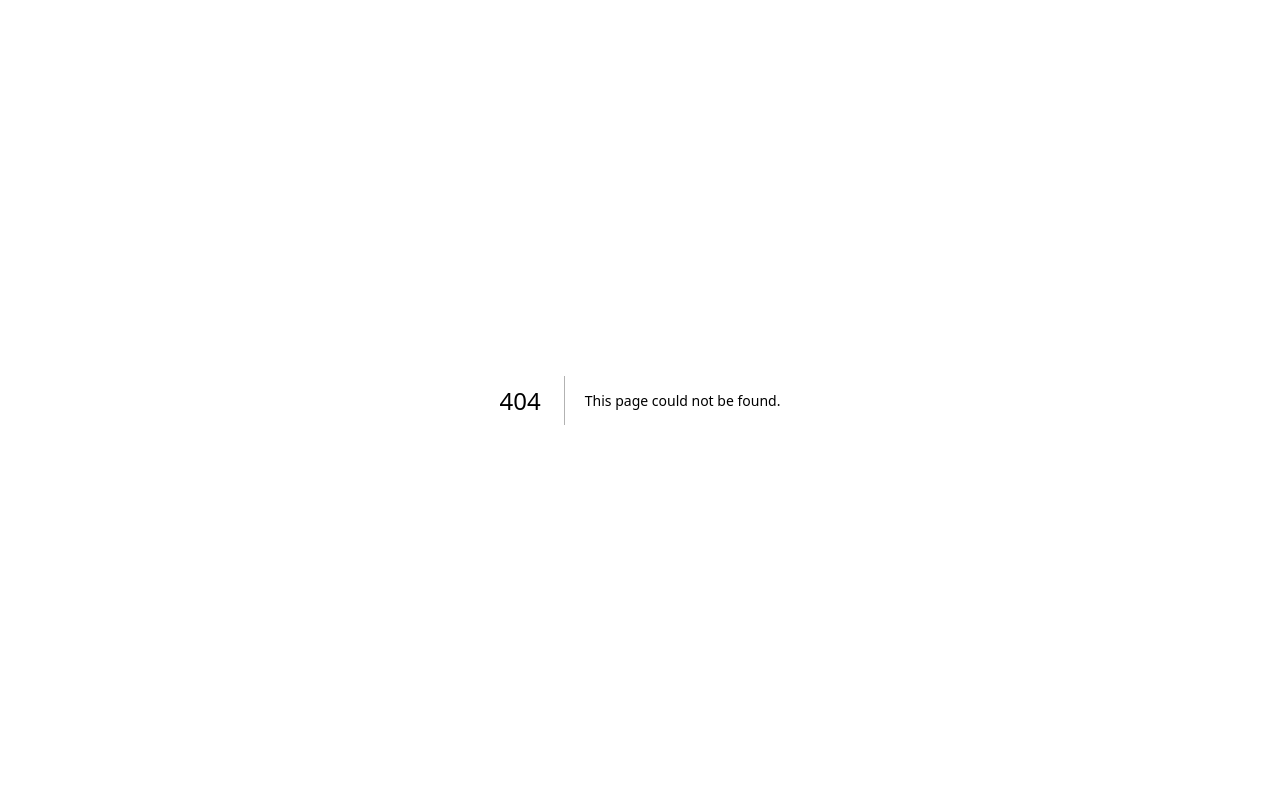
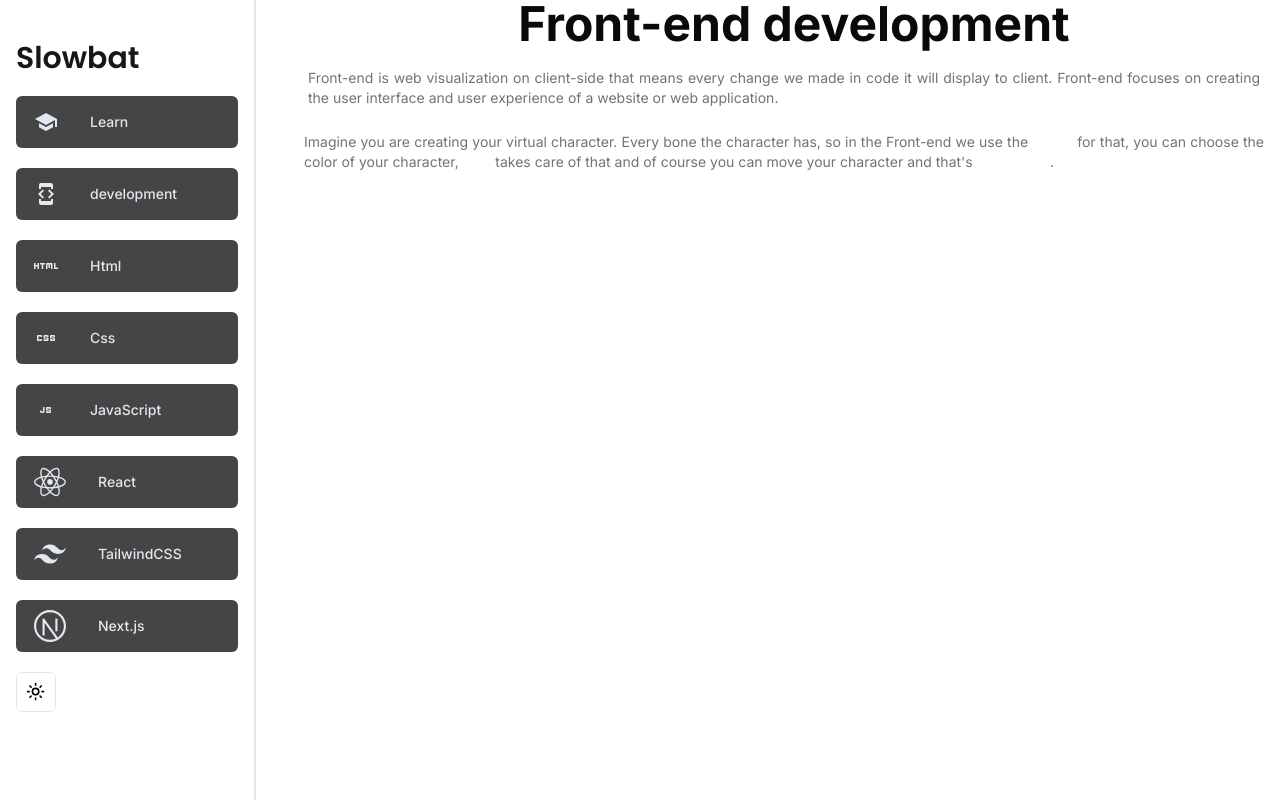
Before and after one commit to Slowbat200/web-dev-courseo, a Next.js app: page /development/frontend in a window 1280 px wide. Before the commit this address had no page. Built offline with nearby package versions, Linux system fonts and the light colour scheme.

Commit message:
adding new content todevelopment page

```diff
--- a/.components/Frontend.tsx
+++ b/app/(main)/(routes)/development/(pages)/(routes)/backend/page.tsx
@@ -1,26 +1,30 @@
+'use client';
+
 import { useRouter } from 'next/navigation';
 
-const Frontend = () => {
+const Backend = () => {
   const router = useRouter();
   return (
     <div className='w-full h-full '>
       <div>
         <h1 className='text-2xl md:text-4xl lg:text-5xl font-bold leading-none md:leading-none lg:leading-none pl-5 text-center'>
-          Front-end development
+          Backend development
         </h1>
       </div>
       <div className='mt-5 mx-3'>
         <p className='text-muted-foreground text-sm mt-3 px-2 text-justify'>
-          Front-end is web visualization on client-side that means every change
-          we made in code it will display to client. Front-end focuses on
-          creating the user interface and user experience of a website or web
-          application.{' '}
+          Backend is web visualization on server-side. Backend, focuses on
+          building the server-side logic and infrastucture that powers web
+          aplplication.While front-end development deals with what users see and
+          interact with on the client side, backend development manages the
+          behind-the-scenes processes that enable the functionality, data
+          storage, and communication between the client and server.{' '}
         </p>
       </div>
       <div className='mt-3 mx-2 flex flex-row'>
         <p className='text-sm text-muted-foreground mt-3 px-2 text-justify'>
           Imagine you are creating your virtual character. Every bone the
-          character has, so in the Front-end we use the{' '}
+          character has, so in the Backend we use the{' '}
           <button
             onClick={() => router.push('/html')}
             className='font-bold text-white'
@@ -38,7 +42,7 @@
           that's{' '}
           <button
             onClick={() => router.push('/javascript')}
-              className='font-bold text-white'
+            className='font-bold text-white'
           >
             JavaScript
           </button>
@@ -49,4 +53,4 @@
   );
 };
 
-export default Frontend;
+export default Backend;
--- a/.components/Backend.tsx
+++ b/app/(main)/(routes)/development/(pages)/(routes)/frontend/page.tsx
@@ -1,28 +1,28 @@
+'use client';
+
 import { useRouter } from 'next/navigation';
 
-const Backend = () => {
+export default function frontend() {
   const router = useRouter();
   return (
     <div className='w-full h-full '>
       <div>
         <h1 className='text-2xl md:text-4xl lg:text-5xl font-bold leading-none md:leading-none lg:leading-none pl-5 text-center'>
-          Backend development
+          Front-end development
         </h1>
       </div>
       <div className='mt-5 mx-3'>
         <p className='text-muted-foreground text-sm mt-3 px-2 text-justify'>
-          Backend is web visualization on server-side. Backend, focuses on
-          building the server-side logic and infrastucture that powers web
-          aplplication.While front-end development deals with what users see and
-          interact with on the client side, backend development manages the
-          behind-the-scenes processes that enable the functionality, data
-          storage, and communication between the client and server.{' '}
+          Front-end is web visualization on client-side that means every change
+          we made in code it will display to client. Front-end focuses on
+          creating the user interface and user experience of a website or web
+          application.{' '}
         </p>
       </div>
       <div className='mt-3 mx-2 flex flex-row'>
         <p className='text-sm text-muted-foreground mt-3 px-2 text-justify'>
           Imagine you are creating your virtual character. Every bone the
-          character has, so in the Backend we use the{' '}
+          character has, so in the Front-end we use the{' '}
           <button
             onClick={() => router.push('/html')}
             className='font-bold text-white'
@@ -40,7 +40,7 @@
           that's{' '}
           <button
             onClick={() => router.push('/javascript')}
-            className='font-bold text-white'
+              className='font-bold text-white'
           >
             JavaScript
           </button>
@@ -50,5 +50,3 @@
     </div>
   );
 };
-
-export default Backend;
--- a/.components/Fullstack.tsx
+++ b/app/(main)/(routes)/development/(pages)/(routes)/fullstack/page.tsx
@@ -13,7 +13,7 @@
           Node.js, Python, and Java. This holistic approach allows us to build
           seamless, responsive, and feature-rich web applications.
         </p>
-      </div>1
+      </div>
     </div>
   );
 };
--- a/app/(main)/(routes)/development/_components/intro.tsx
+++ b/app/(main)/(routes)/development/_components/intro.tsx
@@ -1,8 +1,21 @@
 'use client';
 
+import { Button } from '@/components/ui/button';
+import {
+  Card,
+  CardHeader,
+  CardContent,
+  CardTitle,
+  CardFooter,
+} from '@/components/ui/card';
+import { Separator } from '@/components/ui/separator';
+import Link from 'next/link';
+import { useRouter } from 'next/navigation';
+
 export default function Intro() {
+  const router = useRouter();
   return (
-    <section id='section' className='pt-10 h-screen'>
+    <section id='section' className='pt-10 h-full'>
       <div className='flex flex-col gap-10'>
         <div className='flex flex-col gap-2'>
           <h1 className='text-2xl lg:text-3xl xl:text-4xl 2xl:text-5xl font-bold text-center'>
@@ -11,7 +24,7 @@
           <h2 className='text-xl lg:text-2xl xl:text-3xl 2xl:text-4xl font-bold text-center'>
             Lesson 1: Overview of Web Development
           </h2>
-          <p className='text-lg'>
+          <p className='text-lg lg:pr-5 px-5 lg:px-0 text-justify'>
             Welcome to our beginner web development journey. In this lesson,
             we&apos;ll explore what web development is all about and the various
             roles involved in creating websites and web applications so what is
@@ -19,10 +32,10 @@
           </p>
         </div>
         <div className='flex flex-col gap-2'>
-          <h3 className='text-lg lg:text-xl xl:text-2xl 2xl:text-3xl font-bold'>
+          <h3 className='text-lg lg:text-xl xl:text-2xl 2xl:text-3xl font-bold text-center lg:text-left'>
             What is Web Development?
           </h3>
-          <p className='text-lg'>
+          <p className='text-lg lg:pr-5 px-5 lg:px-0 text-justify'>
             Web development refers to the process of creating websites and web
             applications. This includes everything from building simple static
             pages to complex web-based applications, social network services,
@@ -30,15 +43,81 @@
           </p>
         </div>
         <div className='flex flex-col gap-2'>
-          <h3 className='text-lg lg:text-xl xl:text-2xl 2xl:text-3xl font-bold'>
+          <h3 className='text-lg lg:text-xl xl:text-2xl 2xl:text-3xl font-bold text-center lg:text-left'>
             Types of Web Development?
           </h3>
-          <p className='text-lg'>
+          <p className='text-lg lg:pr-5 px-5 lg:px-0 text-justify'>
             Web development refers to the process of creating websites and web
             applications. This includes everything from building simple static
             pages to complex web-based applications, social network services,
-            and more.
+            and more. As a web developer, you will encounter three types of web
+            development namely Front-end development, Back-end development and
+            Full-stack development. In this section I&apos;tell you just basic
+            information about each type of web development, and under this
+            section there are three tabs: Front-end development, Back-end
+            development and Full-stack development. When you click on the button,
+            you will be redirected to a page where you can learn more about these
+            types of web development.
           </p>
+        </div>
+        <div className='flex flex-col lg:flex-row gap-8 lg:pr-8 px-5 lg:px-0 py-5'>
+          <Card>
+            <CardHeader>
+              <CardTitle>Front-end development</CardTitle>
+            </CardHeader>
+            <Separator orientation='horizontal' className='mb-5' />
+            <CardContent>
+              <p>
+                Front-end development is the development of the user interface
+                and user experience of a website or web application. It is the
+                part of the website that is visible to the user.
+              </p>
+            </CardContent>
+            <CardFooter>
+              <Button variant='outline'>
+                <Link href='/development/frontend'>Read more</Link>
+              </Button>
+            </CardFooter>
+          </Card>
+
+          <Card>
+            <CardHeader>
+              <CardTitle>Back-end development</CardTitle>
+            </CardHeader>
+            <Separator orientation='horizontal' className='mb-5' />
+            <CardContent>
+              <p>
+                Back-end development is the development of the server-side of a
+                website or web application. It is the part of the website that
+                is not visible to the user.
+              </p>
+            </CardContent>
+            <CardFooter>
+              <Button variant='outline'>
+                <Link href='/development/backend'>Read more</Link>
+              </Button>
+            </CardFooter>
+          </Card>
+
+          <Card>
+            <CardHeader>
+              <CardTitle>Full-stack development</CardTitle>
+            </CardHeader>
+            <Separator orientation='horizontal' className='mb-5' />
+            <CardContent>
+              <p>
+                Full-stack development is the development of both the front-end
+                and back-end of a website or web application. It is the part of
+                the website that is both visible to the user and not visible to
+                the user.
+              </p>
+            </CardContent>
+            <CardFooter>
+              <Button variant='outline'>
+                <Link href='/development/fullstack'>Read more</Link>
+              </Button>
+            </CardFooter>
+          </Card>
         </div>
       </div>
     </section>
--- a/components/icon-wrapper.tsx
+++ b/components/icon-wrapper.tsx
@@ -4,7 +4,6 @@
 import CssIcon from '@mui/icons-material/Css';
 import JavascriptIcon from '@mui/icons-material/Javascript';
 import DeveloperModeIcon from '@mui/icons-material/DeveloperMode';
-import TailwindcssIcon from '@mui/icons-material/DeveloperMode';
 
 export function schoolIcon(props: any) {
   return <SchoolIcon {...props} />;
@@ -18,9 +17,6 @@
 export function jsIcon(props: any) {
   return <JavascriptIcon {...props}/>
 }
-export function tailwindcssIcon(props: any) {
-  return <TailwindcssIcon {...props} />;
-}
 
 export function devIcon(props: any){
   return <DeveloperModeIcon {...props} />
--- a/components/sidebar.tsx
+++ b/components/sidebar.tsx
@@ -6,9 +6,10 @@
 import { Poppins } from 'next/font/google';
 import { ThemeToggle } from './theme-toggle';
 import { UserButton } from '@clerk/nextjs';
-import {schoolIcon, htmlIcon, cssIcon, jsIcon, devIcon, tailwindcssIcon} from './icon-wrapper'; // Adjust the import path accordingly
+import {schoolIcon, htmlIcon, cssIcon, jsIcon, devIcon} from './icon-wrapper'; // Adjust the import path accordingly
 import IconReact from '@/icons/react';
 import IconNext from '@/icons/next';
+import IcontTailwind from '@/icons/tailwind';
 
 
 type Props = {
@@ -46,7 +47,7 @@
         <SidebarItem label='Css' href='/css' iconSrc={cssIcon}/>
         <SidebarItem label='JavaScript' href='/js' iconSrc={jsIcon} />
         <SidebarItem label='React' href='/react' iconSrc={IconReact} />
-        <SidebarItem label='TailwindCSS' href='/tailwindcss' iconSrc={tailwindcssIcon} />
+        <SidebarItem label='TailwindCSS' href='/tailwindcss' iconSrc={IcontTailwind} />
         <SidebarItem label='Next.js' href='/next' iconSrc={IconNext} />
       <div className='lg:flex lg:flex-row hidden relative bottom-0 right-0 flex-1 gap-x-3 pb-5'>
         <ThemeToggle />
--- a/components/ui/separator.tsx
+++ b/components/ui/separator.tsx
@@ -19,7 +19,7 @@
       orientation={orientation}
       className={cn(
         "shrink-0 bg-border",
-        orientation === "horizontal" ? "h-[1px] w-full" : "h-full w-[1px] ",
+        orientation === "horizontal" ? "h-[1px] w-[90%] mx-auto" : "h-full w-[1px] ",
         className
       )}
       {...props}
--- /dev/null
+++ b/icons/tailwind.tsx
@@ -0,0 +1,23 @@
+function IcontTailwind(props: React.SVGProps<SVGSVGElement>) {
+  return (
+    <svg
+      height='154'
+      preserveAspectRatio='xMidYMid'
+      viewBox='0 0 256 154'
+      width='256'
+      xmlns='http://www.w3.org/2000/svg'
+      {...props}
+    >
+      <linearGradient id='a' x1='-2.777778%' x2='100%' y1='32%' y2='67.555556%'>
+        <stop offset='0' stop-color='#2298bd' />
+        <stop offset='1' stop-color='#0ed7b5' />
+      </linearGradient>
+      <path
+        d='m128 0c-34.1333333 0-55.4666667 17.0666667-64 51.2 12.8-17.0666667 27.7333333-23.4666667 44.8-19.2 9.737481 2.4343704 16.697363 9.4985481 24.401067 17.3184 12.549689 12.7383704 27.07437 27.4816 58.798933 27.4816 34.133333 0 55.466667-17.0666667 64-51.2-12.8 17.0666667-27.733333 23.4666667-44.8 19.2-9.737481-2.4343704-16.697363-9.4985481-24.401067-17.3184-12.549689-12.7383704-27.07437-27.4816-58.798933-27.4816zm-64 76.8c-34.1333333 0-55.46666667 17.0666667-64 51.2 12.8-17.066667 27.7333333-23.466667 44.8-19.2 9.7374815 2.43437 16.697363 9.498548 24.4010667 17.3184 12.5496889 12.73837 27.0743703 27.4816 58.7989333 27.4816 34.133333 0 55.466667-17.066667 64-51.2-12.8 17.066667-27.733333 23.466667-44.8 19.2-9.737481-2.43437-16.697363-9.498548-24.401067-17.3184-12.549689-12.7383704-27.07437-27.4816-58.798933-27.4816z'
+        fill='currentColor'
+      />
+    </svg>
+  );
+}
+
+export default IcontTailwind;
--- a/tsconfig.json
+++ b/tsconfig.json
@@ -21,6 +21,6 @@
       "@/*": ["./*"]
     }
   },
-  "include": ["next-env.d.ts", "**/*.ts", "**/*.tsx", ".next/types/**/*.ts", "icons/react.tsx"],
+  "include": ["next-env.d.ts", "**/*.ts", "**/*.tsx", ".next/types/**/*.ts", "icons/react.tsx", "app/(main)/(routes)/development/(pages)/(routes)/frontend/page.tsx"],
   "exclude": ["node_modules"]
 }
```
Also changed, not shown: 1 other file (tests, documents, lock files or other folders).
